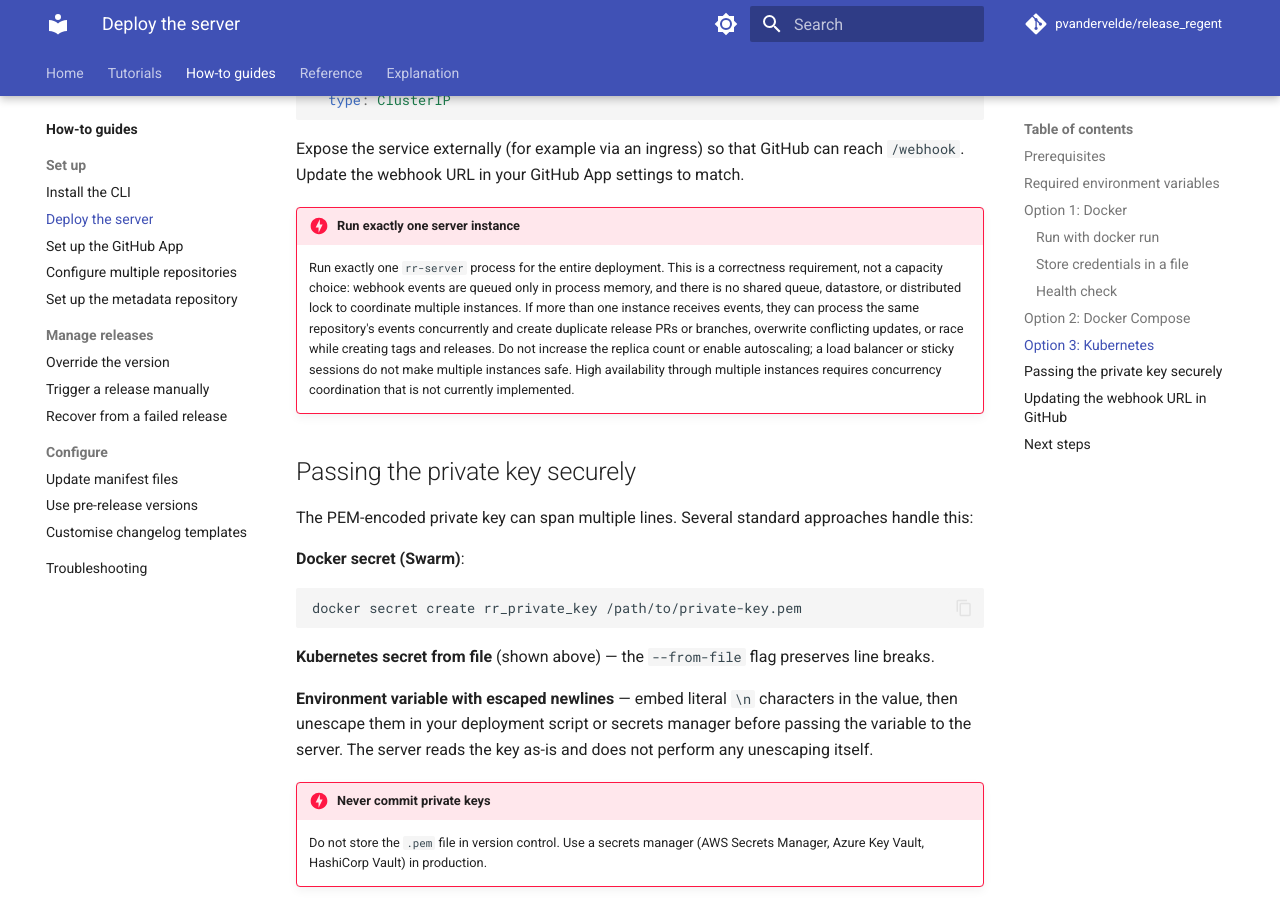
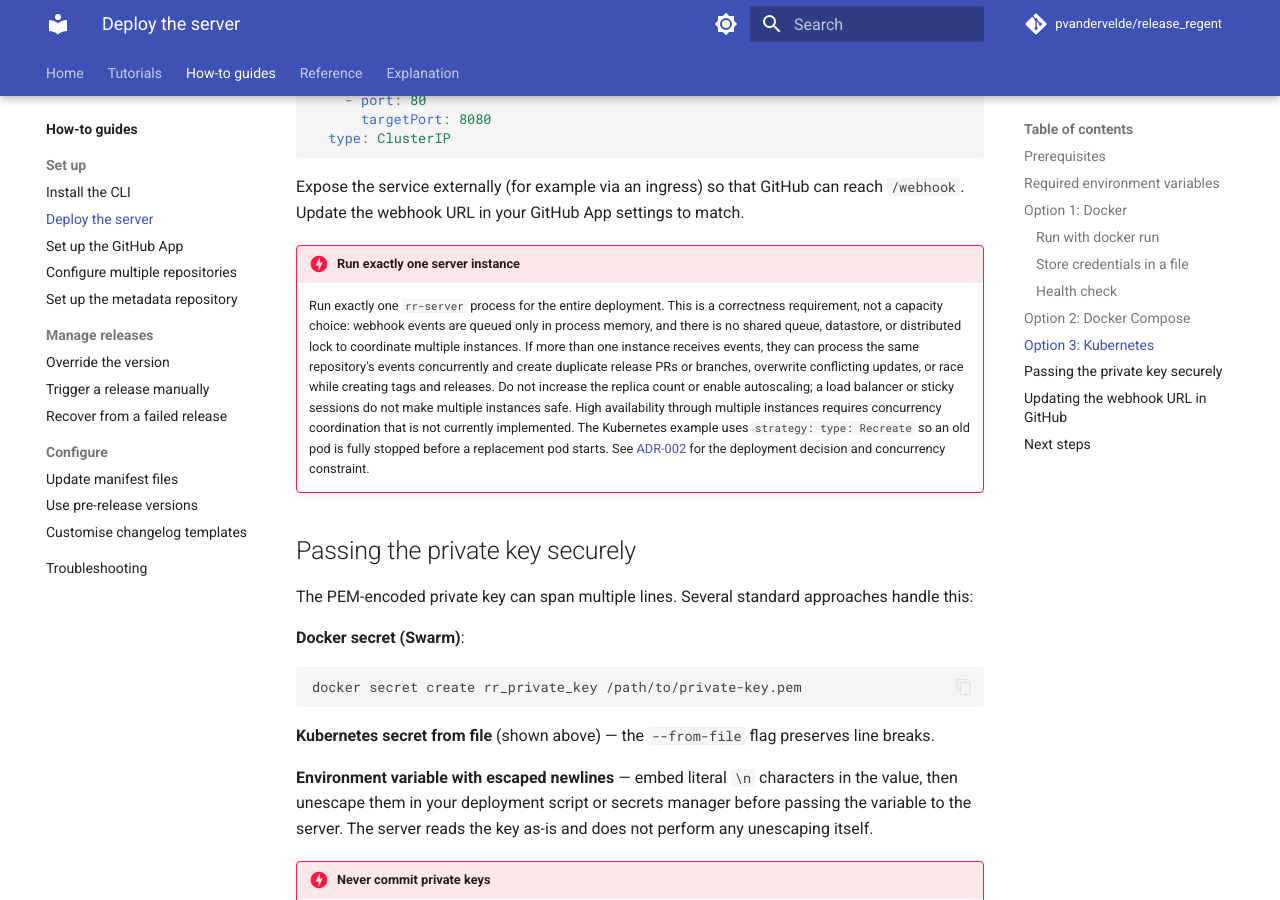
Before and after one commit to pvandervelde/release_regent, an MkDocs documentation site: the page built from docs/user/how-to/setup/install-server.md, in a window 1280 px wide and 900 px high, scrolled down 3702 px. Built offline with MkDocs 1.6.1 and Material for MkDocs 9.7.7, drawn with Linux system fonts in a browser that asks for light colours; comment, search, counter and statistics services are not loaded; some of the changed text lies outside the part shown.

Commit message:
docs(deployment): address PR review findings
Co-authored-by: copilot-swe-agent[bot] <198982749+Copilot@users.noreply.github.com>

```diff
--- a/docs/user/how-to/setup/install-server.md
+++ b/docs/user/how-to/setup/install-server.md
@@ -131,6 +131,8 @@ metadata:
     app: release-regent
 spec:
   replicas: 1
+  strategy:
+    type: Recreate
   selector:
     matchLabels:
       app: release-regent
@@ -195,7 +197,9 @@ Expose the service externally (for example via an ingress) so that GitHub can re
     or race while creating tags and releases. Do not increase the replica count or enable
     autoscaling; a load balancer or sticky sessions do not make multiple instances safe.
     High availability through multiple instances requires concurrency coordination that is
-    not currently implemented.
+    not currently implemented. The Kubernetes example uses `strategy: type: Recreate` so an old
+    pod is fully stopped before a replacement pod starts. See [ADR-002](../../../adr/ADR-002-long-running-server-deployment-model.md)
+    for the deployment decision and concurrency constraint.
 
 ## Passing the private key securely
 
```
Also changed, not shown: docs/adr/ADR-002-long-running-server-deployment-model.md (+3 -0 lines), docs/specs/architecture/overview.md (+8 -2 lines), docs/specs/design/concurrency-control.md (+9 -2 lines), docs/specs/requirements/non-functional-requirements.md (+9 -2 lines).
